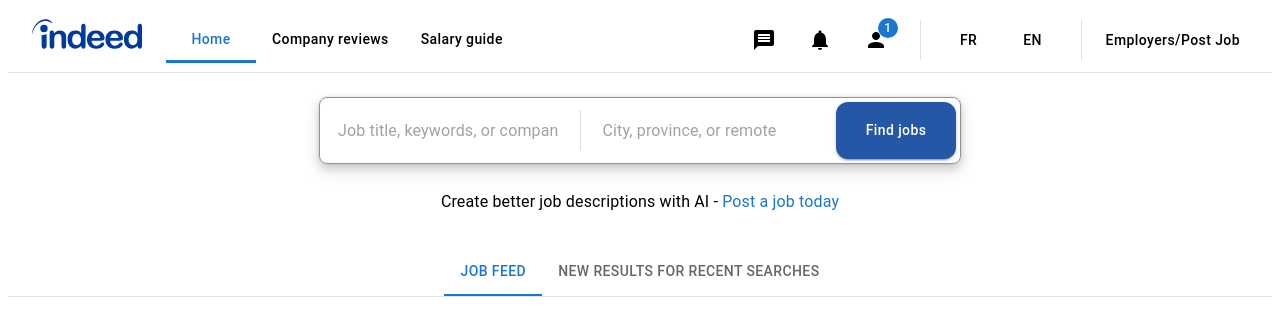
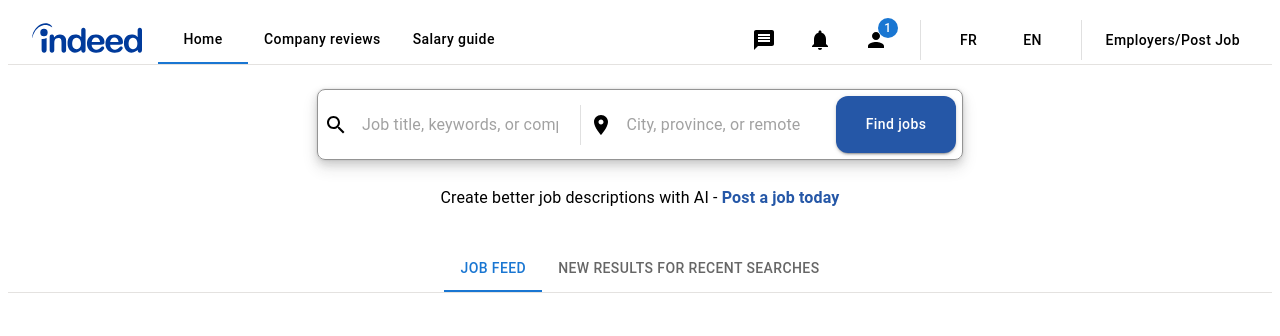
Before and after one commit to nav-commits/JobIndeed, a Next.js app: page /Homepage in a window 1280 px wide. Shown: the top 336 px of the page. Built offline with nearby package versions, Linux system fonts and the light colour scheme; no server answers; the database is empty.

Commit message:
added theme file, refactor code

```diff
--- a/app/Homepage/page.tsx
+++ b/app/Homepage/page.tsx
@@ -10,24 +10,27 @@ import {
   Tab,
   Box,
   TextField,
-  Divider, // Import Divider
+  Divider,
 } from "@mui/material";
+import LocationOnIcon from "@mui/icons-material/LocationOn";
+import SearchIcon from "@mui/icons-material/Search";
+import theme from "../styles/theme";
 
 export default function Homepage() {
   const [value, setValue] = useState(0);
-  const [firstName, setFirstName] = useState("");
-  const [lastName, setLastName] = useState("");
+  const [job, setJob] = useState("");
+  const [city, setCity] = useState("");
 
   const handleChange = (event: React.SyntheticEvent, newValue: number) => {
     setValue(newValue);
   };
 
-  const handleFirstNameChange = (e) => {
-    setFirstName(e.target.value);
+  const handleJobTitleChange = (e) => {
+    setJob(e.target.value);
   };
 
-  const handleLastNameChange = (e) => {
-    setLastName(e.target.value);
+  const handleCityChange = (e) => {
+    setCity(e.target.value);
   };
 
   useEffect(() => {
@@ -62,14 +65,15 @@ export default function Homepage() {
             width: "50%",
             border: "1px solid #949494",
             borderRadius: 2,
-            p: 0.5,
+            p: 0.8,
             boxShadow:
               "0 0.5rem 1rem rgba(45, 45, 45, 0.12), 0 0.25rem 0.5rem rgba(45, 45, 45, 0.16), 0 0 0.125rem rgba(45, 45, 45, 0.2)",
           }}
         >
+          <SearchIcon />
           <TextField
-            value={firstName}
-            onChange={handleFirstNameChange}
+            value={job}
+            onChange={ handleJobTitleChange}
             fullWidth
             placeholder="Job title, keywords, or company"
             sx={{
@@ -79,13 +83,11 @@ export default function Homepage() {
               flex: 1,
             }}
           />
-          <Divider
-            orientation="vertical"
-            sx={{ height: 40, mx: 1 }}
-          />
+          <Divider orientation="vertical" sx={{ height: 40, mx: 1 }} />
+          <LocationOnIcon />
           <TextField
-            value={lastName}
-            onChange={handleLastNameChange}
+            value={city}
+            onChange={handleCityChange}
             fullWidth
             placeholder="City, province, or remote"
             sx={{
@@ -100,7 +102,7 @@ export default function Homepage() {
             sx={{
               width: "120px",
               borderRadius: 3,
-              backgroundColor: "#2557a7",
+              backgroundColor: theme.palette.primary.main,
               textTransform: "none",
               p: 2,
             }}
@@ -112,7 +114,14 @@ export default function Homepage() {
 
       <Typography variant="subtitle1" sx={{ mt: 3, textAlign: "center" }}>
         Create better job descriptions with AI -{" "}
-        <Link href="#" sx={{ textDecoration: "none" }}>
+        <Link
+          href="#"
+          sx={{
+            textDecoration: "none",
+            color: theme.palette.primary.main,
+            fontWeight: "bold",
+          }}
+        >
           Post a job today
         </Link>
       </Typography>
--- /dev/null
+++ b/app/components/Molecules/Drawer/Drawer.tsx
@@ -0,0 +1,40 @@
+"use client";
+import React from "react";
+import { Box, List, ListItem, ListItemText } from "@mui/material";
+import Link from "next/link";
+import { DrawerComponentProps } from "../Drawer/Drawer.types"
+
+const Drawer: React.FC<DrawerComponentProps> = ({ toggleDrawer, pathname }) => {
+  return (
+    <Box sx={{ width: 250 }} role="presentation" onClick={toggleDrawer(false)}>
+      <List>
+        <ListItem
+          button
+          component={Link}
+          href="/Homepage"
+          selected={pathname === "/Homepage"}
+        >
+          <ListItemText primary="Home" />
+        </ListItem>
+        <ListItem
+          button
+          component={Link}
+          href="/company-reviews"
+          selected={pathname === "/company-reviews"}
+        >
+          <ListItemText primary="Company reviews" />
+        </ListItem>
+        <ListItem
+          button
+          component={Link}
+          href="/salary-guide"
+          selected={pathname === "/salary-guide"}
+        >
+          <ListItemText primary="Salary guide" />
+        </ListItem>
+      </List>
+    </Box>
+  );
+};
+
+export default Drawer;
--- /dev/null
+++ b/app/components/Molecules/Drawer/Drawer.types.ts
@@ -0,0 +1,4 @@
+export interface DrawerComponentProps {
+  toggleDrawer: (open: boolean) => () => void;
+  pathname: string;
+}
--- a/app/components/Molecules/Navbar/Navbar.tsx
+++ b/app/components/Molecules/Navbar/Navbar.tsx
@@ -1,22 +1,28 @@
 "use client";
-import React from "react";
+import React, { useState } from "react";
 import AppBar from "@mui/material/AppBar";
 import Toolbar from "@mui/material/Toolbar";
 import Button from "@mui/material/Button";
 import IconButton from "@mui/material/IconButton";
-import { Box, Divider, Tabs, Tab } from "@mui/material";
+import { Box, Divider, Tabs, Tab, Drawer, useMediaQuery } from "@mui/material";
 import Image from "next/image";
 import Link from "next/link";
 import { usePathname } from "next/navigation";
+import MenuIcon from "@mui/icons-material/Menu";
 import MessageIcon from "@mui/icons-material/Message";
 import NotificationsIcon from "@mui/icons-material/Notifications";
 import Badge from "@mui/material/Badge";
 import PersonIcon from "@mui/icons-material/Person";
 import myIcon from "../../../../public/indeed.svg";
-
+import DrawerComponent from "../Drawer/Drawer";
 export default function Navbar() {
   const currentPath = usePathname();
+  const [drawerOpen, setDrawerOpen] = useState(false);
+  const isMobile = useMediaQuery("(max-width: 1020px)");
 
+  const toggleDrawer = (open: boolean) => () => {
+    setDrawerOpen(open);
+  };
   return (
     <>
       <AppBar
@@ -26,28 +32,25 @@ export default function Navbar() {
           pl: 0,
           pr: 0,
           boxShadow: "none",
-          borderBottom: "1px solid #e4e2e0",
         }}
       >
-        <Toolbar sx={{ justifyContent: "space-between" }}>
-          <Box sx={{ display: "flex", alignItems: "center" }}>
-            <Box sx={{ mb: 1 }}>
-              <Link href={'/Homepage'} >
-              <Image src={myIcon} alt="My Icon" width={110} height={40} />
-              </Link>
-
-            </Box>
-            <Box sx={{ ml: 3 }}>
-              <Tabs
-                value={currentPath}
+        <Toolbar
           sx={{
-                  "& .MuiTabs-indicator": {
-                    height: "3px",
-                    bottom: "1px",
-                    color: "black",
+            justifyContent: "space-between",
+            pt: 1,
+            borderBottom: "1px solid #e4e2e0",
+            minHeight: "auto",
+            "@media (min-width: 600px)": {
+              minHeight: "auto",
             },
           }}
         >
+          <Box sx={{ display: "flex", alignItems: "center" }}>
+            <Link href="/Homepage">
+              <Image src={myIcon} alt="My Icon" width={110} height={40} />
+            </Link>
+            {!isMobile && (
+              <Tabs value={currentPath} sx={{ ml: 2 }}>
                 <Tab
                   label="Home"
                   value="/Homepage"
@@ -56,6 +59,10 @@ export default function Navbar() {
                   sx={{
                     textTransform: "none",
                     color: "black",
+                    textAlign: "left",
+                    "&.Mui-selected": {
+                      color: "black",
+                    },
                   }}
                 />
                 <Tab
@@ -66,6 +73,10 @@ export default function Navbar() {
                   sx={{
                     textTransform: "none",
                     color: "black",
+                    textAlign: "left",
+                    "&.Mui-selected": {
+                      color: "black",
+                    },
                   }}
                 />
                 <Tab
@@ -76,12 +87,37 @@ export default function Navbar() {
                   sx={{
                     textTransform: "none",
                     color: "black",
+                    textAlign: "left",
+                    "&.Mui-selected": {
+                      color: "black",
+                    },
                   }}
                 />
               </Tabs>
-            </Box>
+            )}
           </Box>
           <Box sx={{ display: "flex", alignItems: "center" }}>
+            {isMobile ? (
+              <>
+                <IconButton
+                  onClick={toggleDrawer(true)}
+                  sx={{ color: "black" }}
+                >
+                  <MenuIcon />
+                </IconButton>
+                <Drawer
+                  anchor="right"
+                  open={drawerOpen}
+                  onClose={toggleDrawer(false)}
+                >
+                  <DrawerComponent
+                    toggleDrawer={toggleDrawer}
+                    pathname={currentPath}
+                  />
+                </Drawer>
+              </>
+            ) : (
+              <>
                 <IconButton sx={{ mr: 2, color: "black" }}>
                   <MessageIcon />
                 </IconButton>
@@ -95,13 +131,19 @@ export default function Navbar() {
                 </IconButton>
                 <Divider orientation="vertical" flexItem sx={{ mx: 2 }} />
                 <Box sx={{ display: "flex", alignItems: "center" }}>
-              <Button sx={{ color: "black", textTransform: "none" }}>FR</Button>
-              <Button sx={{ color: "black", textTransform: "none" }}>EN</Button>
+                  <Button sx={{ color: "black", textTransform: "none" }}>
+                    FR
+                  </Button>
+                  <Button sx={{ color: "black", textTransform: "none" }}>
+                    EN
+                  </Button>
                 </Box>
                 <Divider orientation="vertical" flexItem sx={{ mx: 2 }} />
                 <Button sx={{ color: "black", textTransform: "none" }}>
                   Employers/Post Job
                 </Button>
+              </>
+            )}
           </Box>
         </Toolbar>
       </AppBar>
--- /dev/null
+++ b/app/styles/theme.js
@@ -0,0 +1,11 @@
+import { createTheme } from '@mui/material/styles';
+
+const theme = createTheme({
+  palette: {
+    primary: {
+      main: '#2557a7', // Your primary color
+    },
+}
+});
+
+export default theme;
```
Also changed, not shown: app/styles/app.js (added, +14 -0 lines). Lines whose indentation alone changed are shown as unchanged.
